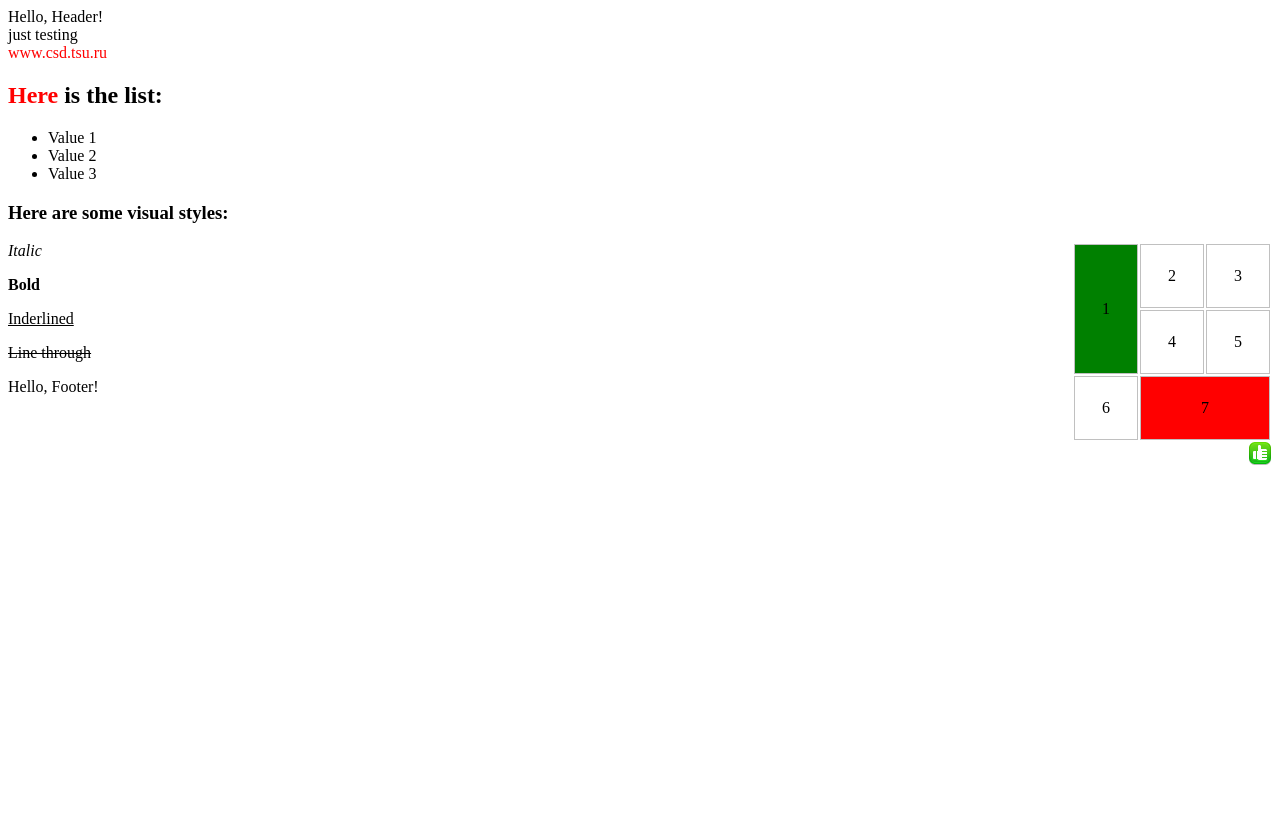
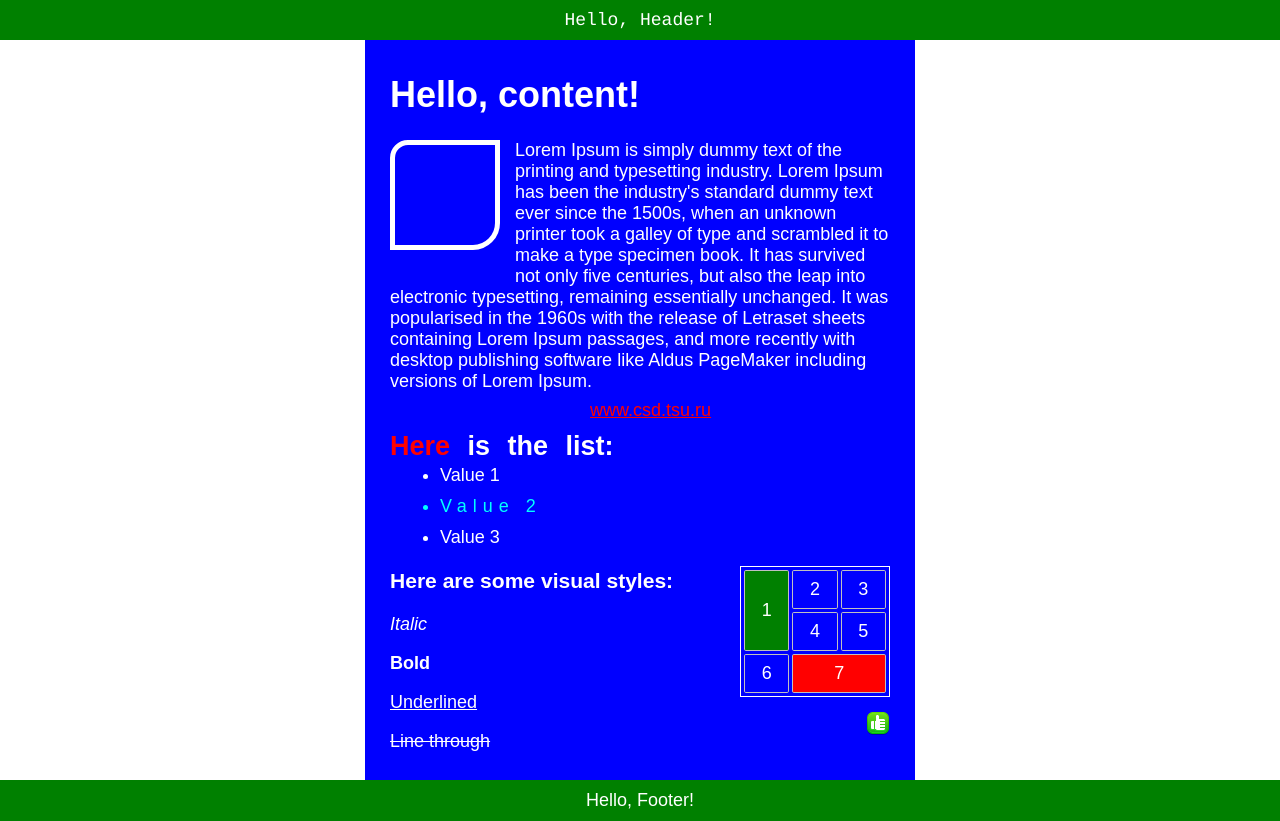
Before and after one commit to Sceptic101-tech/932301.Skibin.Konstantin.labs, a plain HTML site: page lab1/index.html in a window 1280 px wide. Before the commit the page ends 800 px from the top, so only its background shows below. Drawn offline with Linux system fonts and the light colour scheme.

Commit message:
added styles

```diff
--- a/lab1/index.html
+++ b/lab1/index.html
@@ -3,34 +3,45 @@
     <head>
         <title>Web lab1</title>
         <meta charset="utf-8">
-        <style>
-            td{
-                width: 60px;
-                height:60px;
-                border: solid 1px silver;
-                text-align:center;
-            }
-            a:link{color:red; text-decoration:none}
-        </style>
+        <link rel="stylesheet" type="text/css" href="styles/styles.css" />
     </head>
 
     <body>
-        <header>Hello, Header!</header>
+        <header>
+            Hello, Header!
+        </header>
 
-        <div>just testing</div>
-        <a href="www.csd.tsu.ru">www.csd.tsu.ru</a>
-        <h2><span style="color:red;">Here</span> is the list:</h2>
-        <ul style="list-style-type:disc;">
+        <div class="container">
+            <div class="main_text">
+                <h1>Hello, content!</h1>
+                <div class="amazing_figure"></div>
+                <p>
+                    Lorem Ipsum is simply dummy text of the printing and typesetting industry.
+                    Lorem Ipsum has been the industry's standard dummy text ever since the 1500s,
+                    when an unknown printer took a galley of type and scrambled it to make a type specimen book.
+                    It has survived not only five centuries, but also the leap into electronic typesetting, remaining essentially unchanged.
+                    It was popularised in the 1960s with the release of Letraset sheets containing Lorem Ipsum passages,
+                    and more recently with desktop publishing software like Aldus PageMaker including versions of Lorem Ipsum.
+                </p>
+            </div>
+
+            <nav>
+                <a href="www.csd.tsu.ru"><u>www.csd.tsu.ru</u></a>
+            </nav>
+
+            <h2>
+                <span style="color: red;">Here</span> is the list:
+            </h2>
+            <ul class="value_list">
                 <li>Value 1</li>
                 <li>Value 2</li>
                 <li>Value 3</li>
             </ul>
 
-        <h3>Here are some visual styles:</h3>
-        <aside style="float:right; width: 200px;">
+            <aside>
                 <table>
                     <tr>
-                    <td rowspan="2" style="background-color:green;">1</td>
+                        <td class="green_cell" rowspan="2">1</td>
                         <td>2</td>
                         <td>3</td>
                     </tr>
@@ -40,16 +51,19 @@
                     </tr>
                     <tr>
                         <td>6</td>
-                    <td colspan="2" style="background-color:red;">7</td>
+                        <td class="red_cell" colspan="2">7</td>
                     </tr>
                 </table>
-            <img src="static/thumb_up.png" alt="Палец вверх" style="float:right; margin-left:10px;">
+                <img class="thumb_up_img" src="static/thumb_up.png" alt="Палец вверх">
             </aside>
+
+            <h3>Here are some visual styles:</h3>
 
             <p><i>Italic</i></p>
             <p><b>Bold</b></p>
-        <p><u>Inderlined</u></p>
+            <p><u>Underlined</u></p>
             <p><del>Line through</del></p>
+        </div>
 
         <footer>Hello, Footer!</footer>
     </body>
--- /dev/null
+++ b/lab1/styles/styles.css
@@ -0,0 +1,108 @@
+.green_cell{
+    background-color: green;
+}
+
+.red_cell{
+    background-color: red;
+}
+
+.container{
+    width: 500px;
+    background-color: blue;
+    font-family: Arial;
+    margin-left: auto;
+    margin-right: auto;
+    padding: 10px 25px;
+    font-size: 18px;
+}
+
+.amazing_figure{
+    width: 100px;
+    height: 100px;
+    float: left;
+    border-color: white;
+    border-style: solid;
+    border-width: 5px;
+    border-bottom-right-radius: 1.5em;
+    border-top-left-radius: 1em;
+    margin-right: 15px;
+    margin-bottom: 20px;
+}
+
+
+nav{
+    margin-top: -10px;
+    margin-left: 40%;
+}
+a{
+    text-align: center;
+    color: red;
+}
+
+h2 {
+    word-spacing: 10px;
+    margin-top: 10px;
+    margin-bottom: -15px;
+}
+
+.main_text{
+    font-size: 18px;
+}
+
+.thumb_up_img{
+    float: right;
+    margin-top: 15px;
+}
+
+li{
+    margin: 10px;
+}
+
+.value_list > li:nth-child(2) {
+    color: aqua;
+    letter-spacing: 6px;
+}
+
+header {
+    width: 100%;
+    background-color: green;
+    font-size: 18px;
+    font-family: "Courier";
+    font-weight: 100;
+    padding: 10px 0;
+    text-align: center;
+}
+
+body {
+    color: white;
+    margin: 0;
+}
+
+footer{
+    width: 100%;
+    background-color: green;
+    padding: 10px 0;
+    font-family: Arial;
+    font-size: 18px;
+    text-align: center;
+}
+
+aside{
+    float: right;
+    width: 150px;
+}
+
+table{
+    border: solid 1px white;
+    border-spacing: 3px;
+    table-layout: fixed;
+}
+td{
+    width: 45px;
+    height:35px;
+    border-style: solid;
+    border-width: 1px;
+    border-color: silver;
+    border-radius: 0.1em;
+    text-align:center;
+}
```
Lines whose indentation alone changed are shown as unchanged.
